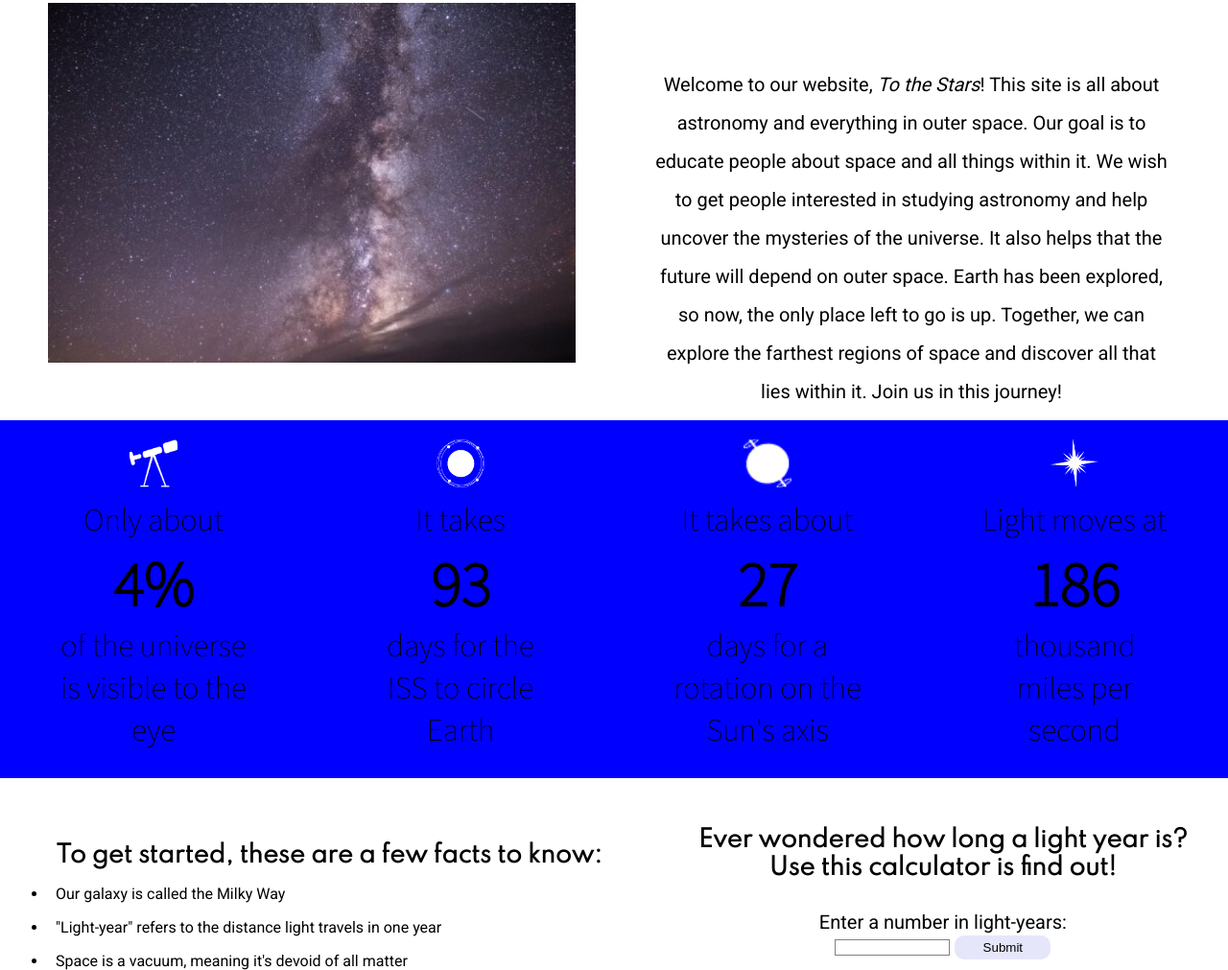
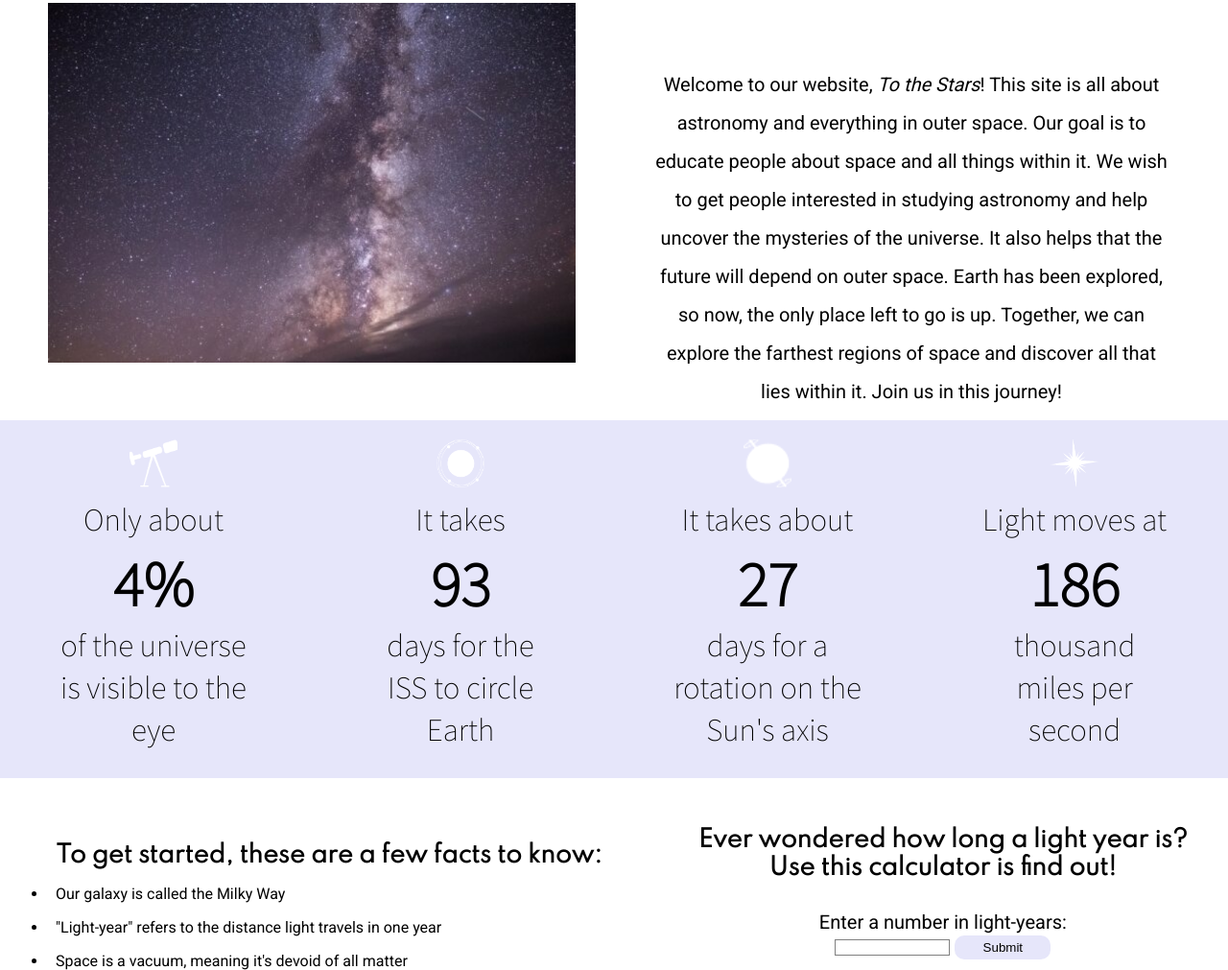
Before and after one commit to pginjupalli/ToTheStars, a plain HTML site: page index.html in a window 1280 px wide. Shown: the part 247-1258 px from the top of the page at 96% size. Drawn offline with nearby package versions, Linux system fonts and the light colour scheme.

Commit message:
Update style.css

```diff
--- a/style.css
+++ b/style.css
@@ -176,7 +176,7 @@
   }
 
   .statistics {
-    background-color: blue;
+    background-color: lavender;
     display: flex;
     justify-content: space-around;
     margin-bottom: 50px;
```
